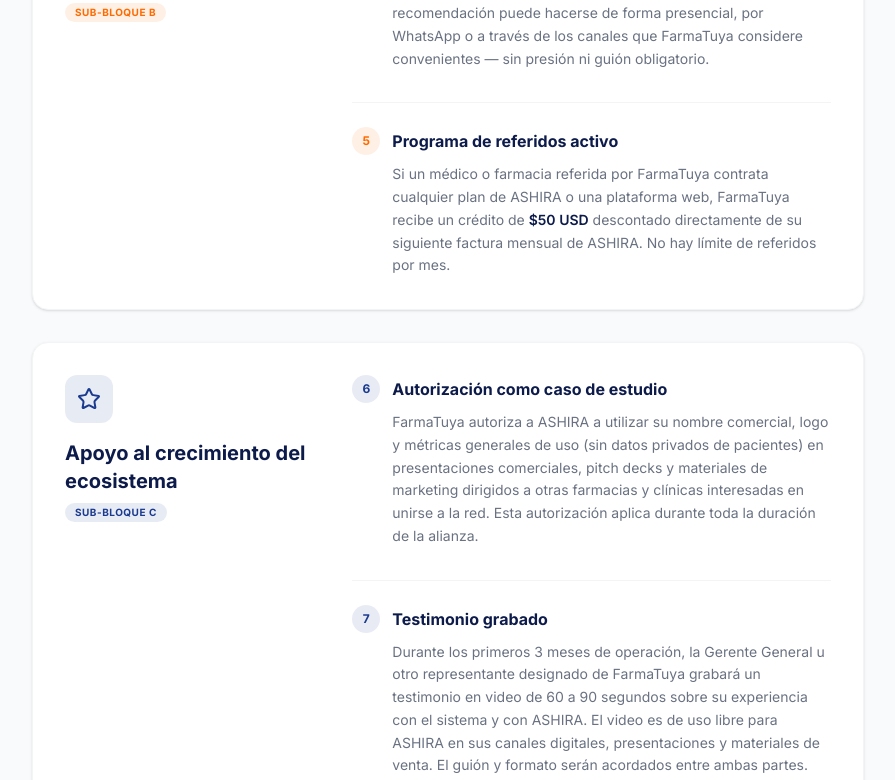
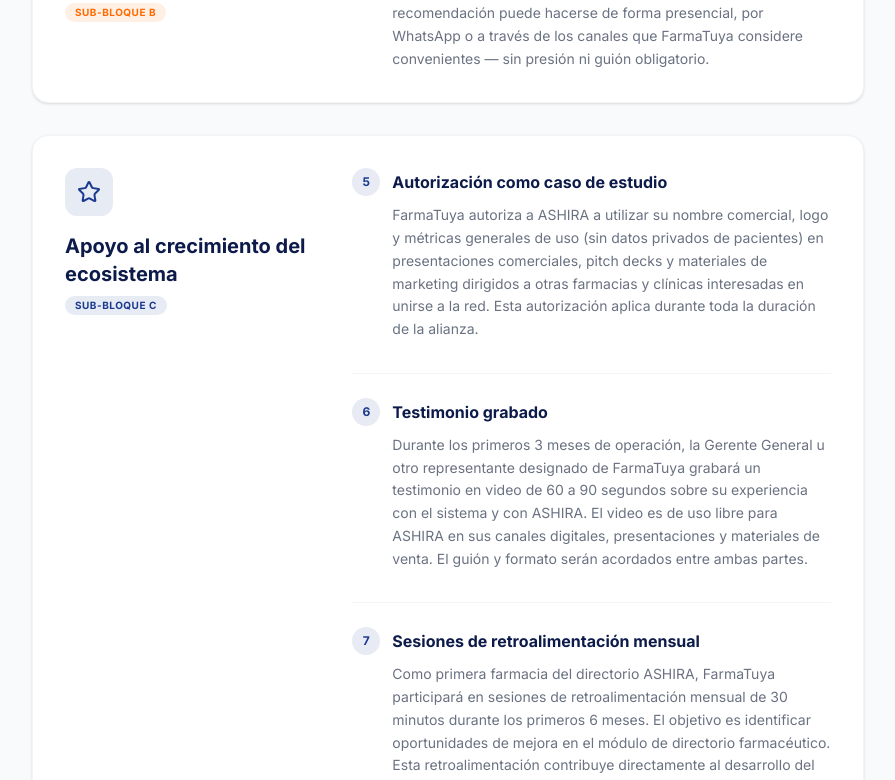
Before and after one commit to Leinerwill25/2N, a Next.js app: page /propuestas in a window 1280 px wide. Shown: the part 6640-7420 px from the top of the page, without its empty margins (192-1087 px from the left). Built offline with nearby package versions, Linux system fonts and the light colour scheme.

Commit message:
style: remover programa de referidos de compromisos con ASHIRA

```diff
--- a/src/app/propuestas/page.tsx
+++ b/src/app/propuestas/page.tsx
@@ -709,18 +709,6 @@
                         FarmaTuya interactúa diariamente con médicos que recetan medicamentos a sus pacientes. Como parte de esta alianza, FarmaTuya se compromete a presentar ASHIRA a los médicos de su red como una herramienta de gestión de consulta médica. Esta recomendación puede hacerse de forma presencial, por WhatsApp o a través de los canales que FarmaTuya considere convenientes — sin presión ni guión obligatorio.
                       </p>
                     </div>
-
-                    <div className="space-y-2 pt-6 border-t border-gray-100">
-                      <div className="flex items-center gap-3">
-                        <span className="flex items-center justify-center w-7 h-7 rounded-full bg-brand-orange/10 text-brand-orange text-xs font-bold shrink-0">
-                          5
-                        </span>
-                        <h5 className="text-sm sm:text-base font-bold text-brand-dark">Programa de referidos activo</h5>
-                      </div>
-                      <p className="text-xs sm:text-sm text-gray-500 leading-relaxed pl-10">
-                        Si un médico o farmacia referida por FarmaTuya contrata cualquier plan de ASHIRA o una plataforma web, FarmaTuya recibe un crédito de <span className="font-semibold text-brand-dark">$50 USD</span> descontado directamente de su siguiente factura mensual de ASHIRA. No hay límite de referidos por mes.
-                      </p>
-                    </div>
                   </div>
                 </div>
               </div>
@@ -744,7 +732,7 @@
                     <div className="space-y-2">
                       <div className="flex items-center gap-3">
                         <span className="flex items-center justify-center w-7 h-7 rounded-full bg-brand-blue/10 text-brand-blue text-xs font-bold shrink-0">
-                          6
+                          5
                         </span>
                         <h5 className="text-sm sm:text-base font-bold text-brand-dark">Autorización como caso de estudio</h5>
                       </div>
@@ -756,7 +744,7 @@
                     <div className="space-y-2 pt-6 border-t border-gray-100">
                       <div className="flex items-center gap-3">
                         <span className="flex items-center justify-center w-7 h-7 rounded-full bg-brand-blue/10 text-brand-blue text-xs font-bold shrink-0">
-                          7
+                          6
                         </span>
                         <h5 className="text-sm sm:text-base font-bold text-brand-dark">Testimonio grabado</h5>
                       </div>
@@ -768,7 +756,7 @@
                     <div className="space-y-2 pt-6 border-t border-gray-100">
                       <div className="flex items-center gap-3">
                         <span className="flex items-center justify-center w-7 h-7 rounded-full bg-brand-blue/10 text-brand-blue text-xs font-bold shrink-0">
-                          8
+                          7
                         </span>
                         <h5 className="text-sm sm:text-base font-bold text-brand-dark">Sesiones de retroalimentación mensual</h5>
                       </div>
```
